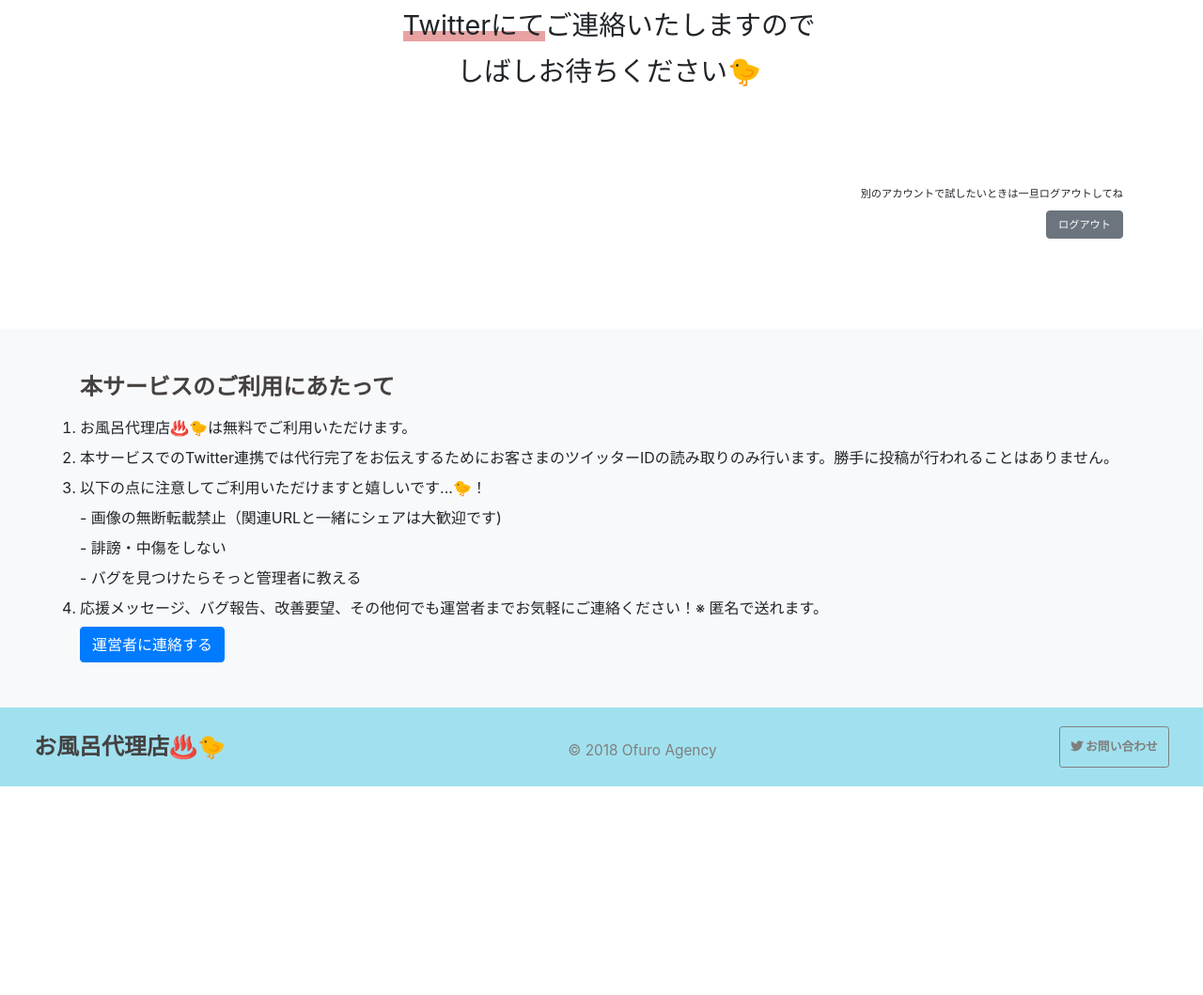
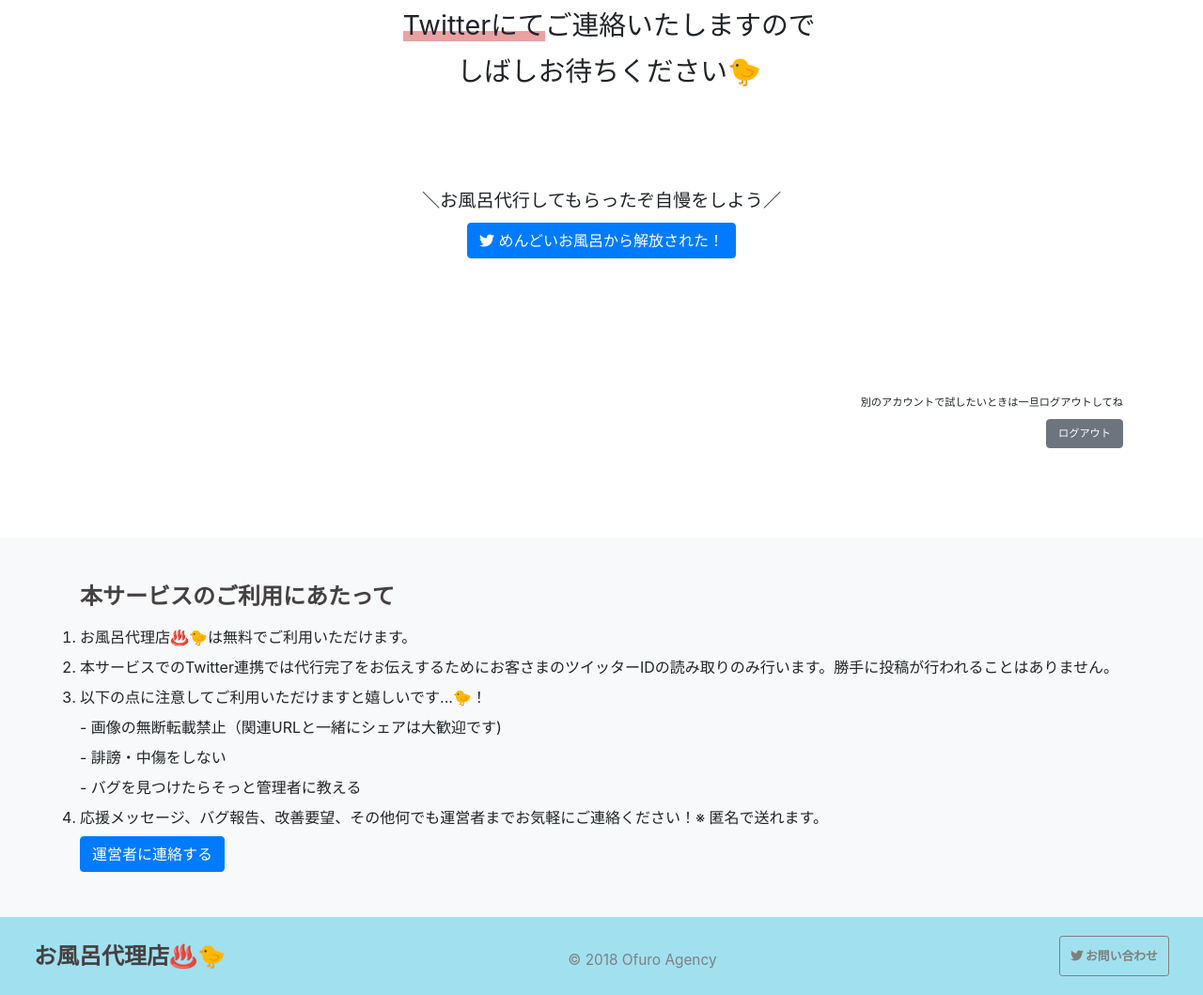
Before and after one commit to mihoijuin/ofuro-agency, a Django app: template ofuro/templates/ordered.html in a window 1280 px wide. Shown: the part 625-1684 px from the top of the page at 94% size. Before the commit the page ends 1462 px from the top, so only its background shows below. Run offline with Django 3.2, Linux system fonts and the light colour scheme; the template is opened without the code that fills it, so the values that code supplies are empty; some libraries are stand-ins or nearby versions.

Commit message:
[update]refs #49 代行してもらったシェアボタンを設置

```diff
--- a/ofuro/templates/ordered.html
+++ b/ofuro/templates/ordered.html
@@ -25,6 +25,9 @@
   <span class="underline">Twitterにて</span>ご連絡いたしますので
   しばしお待ちください🐤</p>
 
+  <p class="mt-5 pt-5 mb-2">＼お風呂代行してもらったぞ自慢をしよう／</p>
+  <a href="https://twitter.com/share?url=https://ofuro-agency.herokuapp.com&related=twitterapi%2Ctwitter&hashtags=お風呂めんどいときはお風呂代理店へ&text=お風呂めんどくさかったので代行してもらった！" class="btn btn-primary mb-sm-5" target="_blank" onclick="window.open(this.href, 'tweetwindow', 'width=650, height=470, personalbar=0, toolbar=0, scrollbars=1, sizable=1'); return false;"><span class="fab fa-twitter"></span> めんどいお風呂から解放された！</a>
+
   <!-- login_requiredのページなのでログインしてるか確認しなくて良い -->
     <div class="text-sm-right">
       <p class="logout-message mt-5 mb-2 pt-5">別のアカウントで試したいときは一旦ログアウトしてね</p>
```
